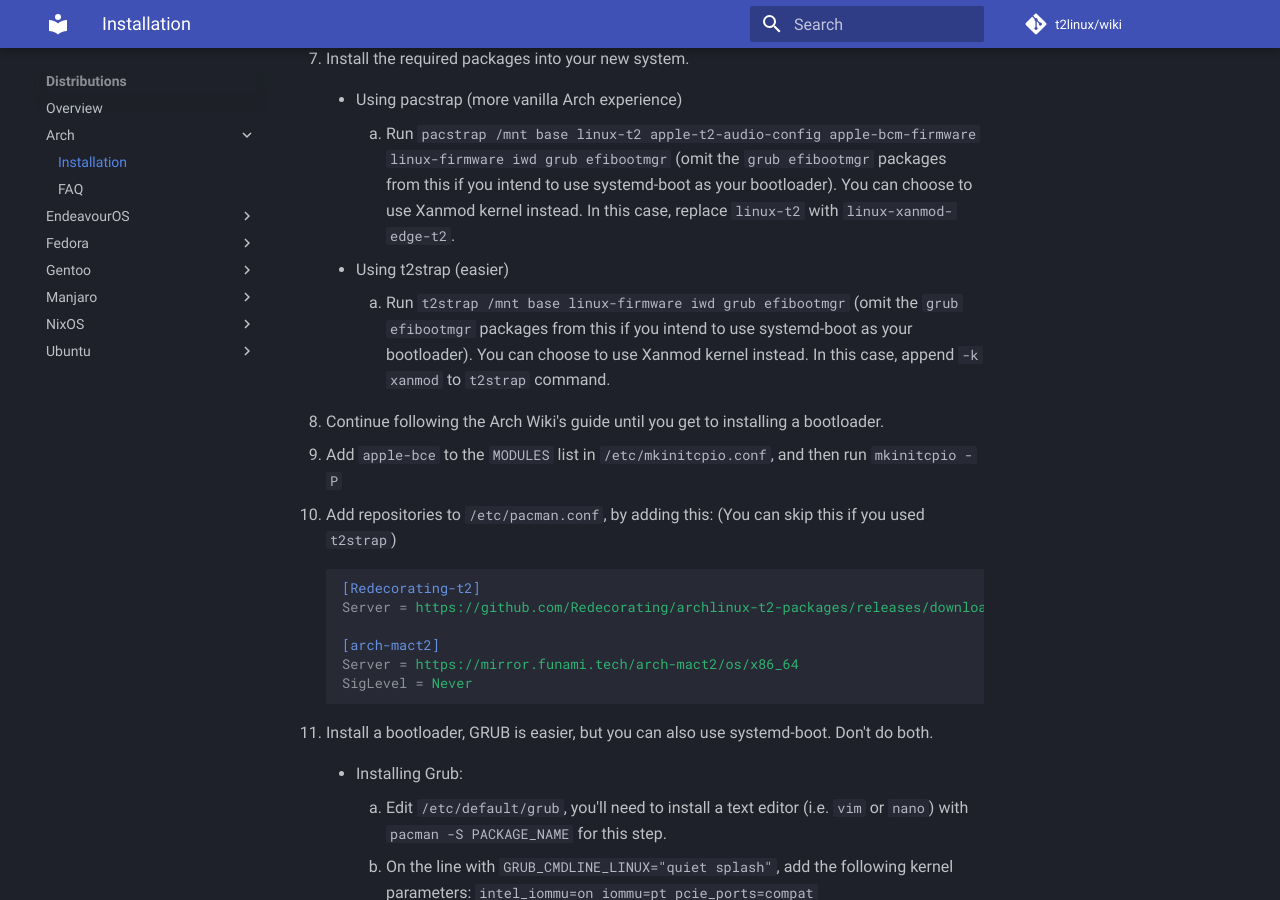
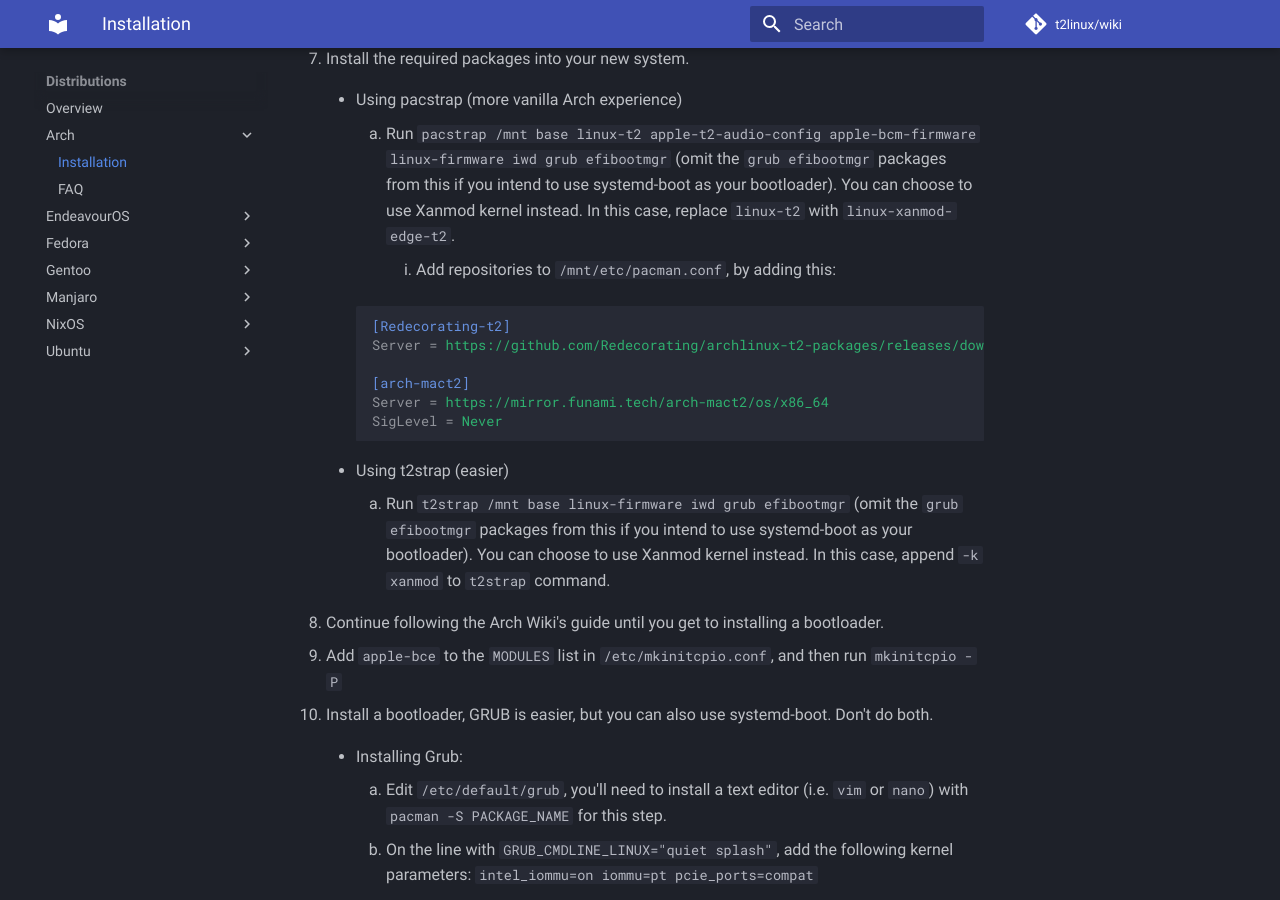
Before and after one commit to t2linux/wiki, an MkDocs documentation site: the page built from docs/distributions/arch/installation.md, in a window 1280 px wide and 900 px high, scrolled down 1179 px. Built offline with MkDocs 1.6.1 and Material for MkDocs 9.7.7, drawn with Linux system fonts in a browser that asks for light colours; comment, search, counter and statistics services are not loaded; part of the change alters nothing that is shown.

Commit message:
Put adding repo to pacstrap route

````diff
--- a/docs/distributions/arch/installation.md
+++ b/docs/distributions/arch/installation.md
@@ -40,6 +40,16 @@ You will need:
     -    Using pacstrap (more vanilla Arch experience)
 
          1. Run `pacstrap /mnt base linux-t2 apple-t2-audio-config apple-bcm-firmware linux-firmware iwd grub efibootmgr` (omit the `grub efibootmgr` packages from this if you intend to use systemd-boot as your bootloader). You can choose to use Xanmod kernel instead. In this case, replace `linux-t2` with `linux-xanmod-edge-t2`.
+	 2. Add repositories to `/mnt/etc/pacman.conf`, by adding this:
+
+         ```ini
+         [Redecorating-t2]
+         Server = https://github.com/Redecorating/archlinux-t2-packages/releases/download/packages
+
+         [arch-mact2]
+         Server = https://mirror.funami.tech/arch-mact2/os/x86_64
+         SigLevel = Never
+         ```
 
     -    Using t2strap (easier)
 
@@ -49,18 +59,7 @@ You will need:
 
 9. Add `apple-bce` to the `MODULES` list in `/etc/mkinitcpio.conf`, and then run `mkinitcpio -P`
 
-10. Add repositories to `/etc/pacman.conf`, by adding this: (You can skip this if you used `t2strap`)
-
-    ```ini
-    [Redecorating-t2]
-    Server = https://github.com/Redecorating/archlinux-t2-packages/releases/download/packages
-
-    [arch-mact2]
-    Server = https://mirror.funami.tech/arch-mact2/os/x86_64
-    SigLevel = Never
-    ```
-
-11. Install a bootloader, GRUB is easier, but you can also use systemd-boot. Don't do both.
+10. Install a bootloader, GRUB is easier, but you can also use systemd-boot. Don't do both.
 
     -   Installing Grub:
 
@@ -75,4 +74,4 @@ You will need:
         2. Install a text editor (i.e. `pacman -S vim` or `pacman -S nano`), and make the following edit for `.conf` files in `/boot/efi/loader/entries/`.
         3. Add `intel_iommu=on iommu=pt pcie_ports=compat` to the `options` line to add those kernel parameters.
 
-12. Exit the `chroot` and reboot. You now will be able to select your Arch install in the macOS Startup Manager by holding option at boot.
+11. Exit the `chroot` and reboot. You now will be able to select your Arch install in the macOS Startup Manager by holding option at boot.
````
